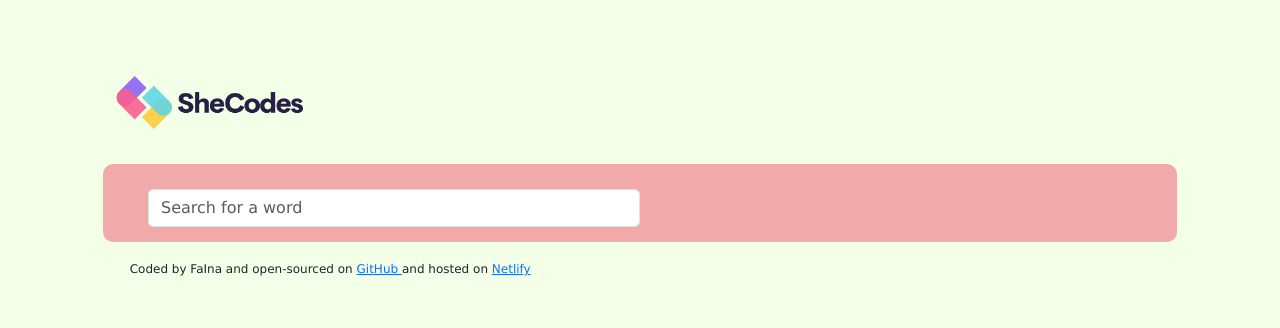
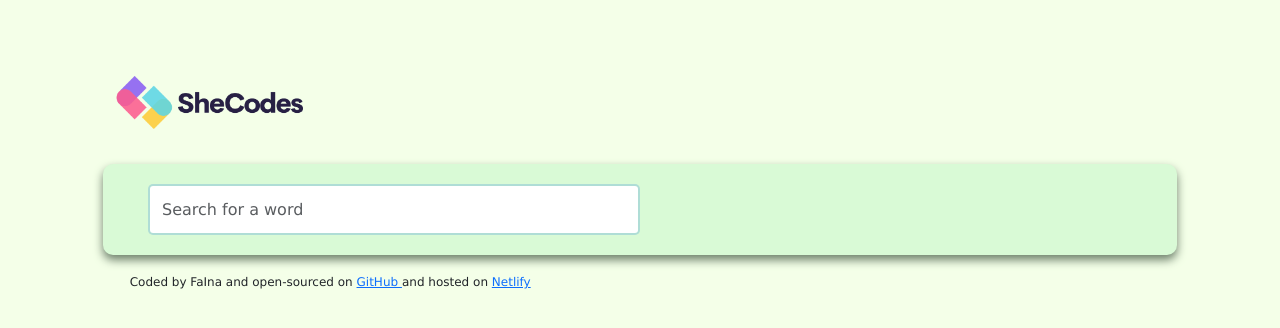
Before and after one commit to Faina4/react-dictionary-app, a React (Create React App) app: page / in a window 1280 px wide. Shown: the top 328 px of the page. Built offline with nearby package versions, Linux system fonts and the light colour scheme.

Commit message:
search form border and color correction

```diff
--- a/src/App.css
+++ b/src/App.css
@@ -3,7 +3,6 @@
   margin: 0 auto;
   padding: 15px;
    font-family: 'Lucida Sans', 'Lucida Sans Regular', 'Lucida Grande', 'Lucida Sans Unicode', Geneva, Verdana, sans-serif;
-
    width: 100%;
  }
 
@@ -11,8 +10,8 @@
   .dictionary-app{
  margin: 10px 15px 1px;
  padding: 1px;
+  border-radius: 15px;
 
-  border-radius: 15px;
   }
  footer{
   margin: 0 auto;
--- a/src/Dictionary.css
+++ b/src/Dictionary.css
@@ -1,3 +1,4 @@
+
 .Dictionary{
      display: block;
      margin: 0 auto;
@@ -5,17 +6,22 @@
 
 }
 .SearchForm{
-    line-height: 35px;
-    margin: 0 auto;
+    line-height: 45px;
+
     margin-bottom: 10px;
 
 }
+
 .SearchInput{
     border-radius: 5px;
+
+    line-height: 35px;
+    margin: 5px 0;
+
 }
 .Dictionary section{
     margin: 12px 0;
-    padding: 25px 45px 5px;
+    padding: 15px 45px 5px;
     border-radius: 10px;
     background-color: var(--section-background-color-test);
 }
--- a/src/Dictionary.js
+++ b/src/Dictionary.js
@@ -34,8 +34,8 @@ setKeyword(event.target.value)
 
             <div className="Dictionary">
                 <section>
-                  <form onSubmit={search} className="SearchForm col-6 d-inline-flex">
-            <input type="search" placeholder="Search for a word"  onChange={handleKeywordChange} className="SearchInput form-control search-input"  />
+                  <form onSubmit={search} className="SearchForm col-6 d-inline-flex align-middle  ">
+            <input type="search" placeholder="Search for a word"  onChange={handleKeywordChange} className="SearchInput form-control search-input  border-2  "  />
               </form>
                 </section>
 
--- a/src/Meaning.css
+++ b/src/Meaning.css
@@ -1,8 +1,10 @@
 .Meaning{
     background-color: var(--section-background-color-test);
+    box-shadow: var( --box-shadow-light);
    margin: 12px 0;
     border-radius: 10px;
     max-width: 100%;
+
 }
 .Meaning p{
     padding: 0 15px;
@@ -11,6 +13,7 @@
 .Meaning section {
     margin: 7px 5px;
     padding:15px  20px;
+
 }
 .definition {
     padding: 7px 15px;
--- a/src/index.css
+++ b/src/index.css
@@ -1,11 +1,13 @@
 :root{
-  --background-color:#F4FFE8;
-  --section-background-color:  #E5FFEC;
-  --section-background-color-test:  rgb(241, 169, 169);
+  --background-color:#ebf9ca;
+  --section-background-color: #bff9cc;
+  --section-background-color-test:  #d9fad6;
   --font-color: black;
-  --box-shadow: 0 5px 10px rgba(0,0,0,.7);
-  --box-shadow-light: 0 5px 10px #23515b;
+  --bs-border-color: rgba(114, 177, 216, 0.4 );
+  --box-shadow:  10px 5px 5px  #38c02c;
+  --box-shadow-light: 0 5px 10px #6d806b;
   --text-shadow: 1px 1px 2px #2a2020;
+
 
   }
 
@@ -19,6 +21,7 @@ body {
 }
 section{
   background-color: var(--section-background-color);
+  box-shadow: var( --box-shadow-light);
 }
 code {
   font-family: source-code-pro, Menlo, Monaco, Consolas, 'Courier New',
```
